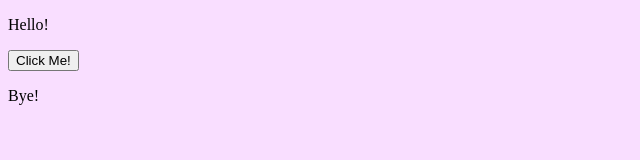
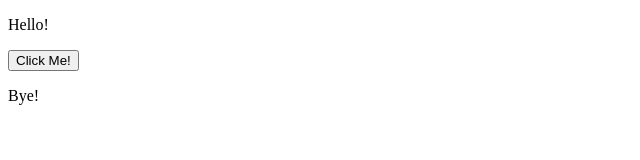
Before and after one commit to dianalavriv/vct1123-Project1_Diana_Lavriv, a plain HTML site: page index.html in a window 1280 px wide. Shown: the whole page, without its empty margins (0-640 px from the left). Drawn offline with Linux system fonts and the light colour scheme.

Commit message:
css link removed

```diff
--- a/index.html
+++ b/index.html
@@ -3,7 +3,6 @@
 <head>
     <meta charset="UTF-8">
     <meta name="viewport" content="width=device-width, initial-scale=1.0">
-    <link rel="stylesheet" type="text/css" href="css/style.css" />
     <script src="js/app.js"></script>
     <title>VCT1123 Project 1 Diana Lavriv</title>
 </head>
```
